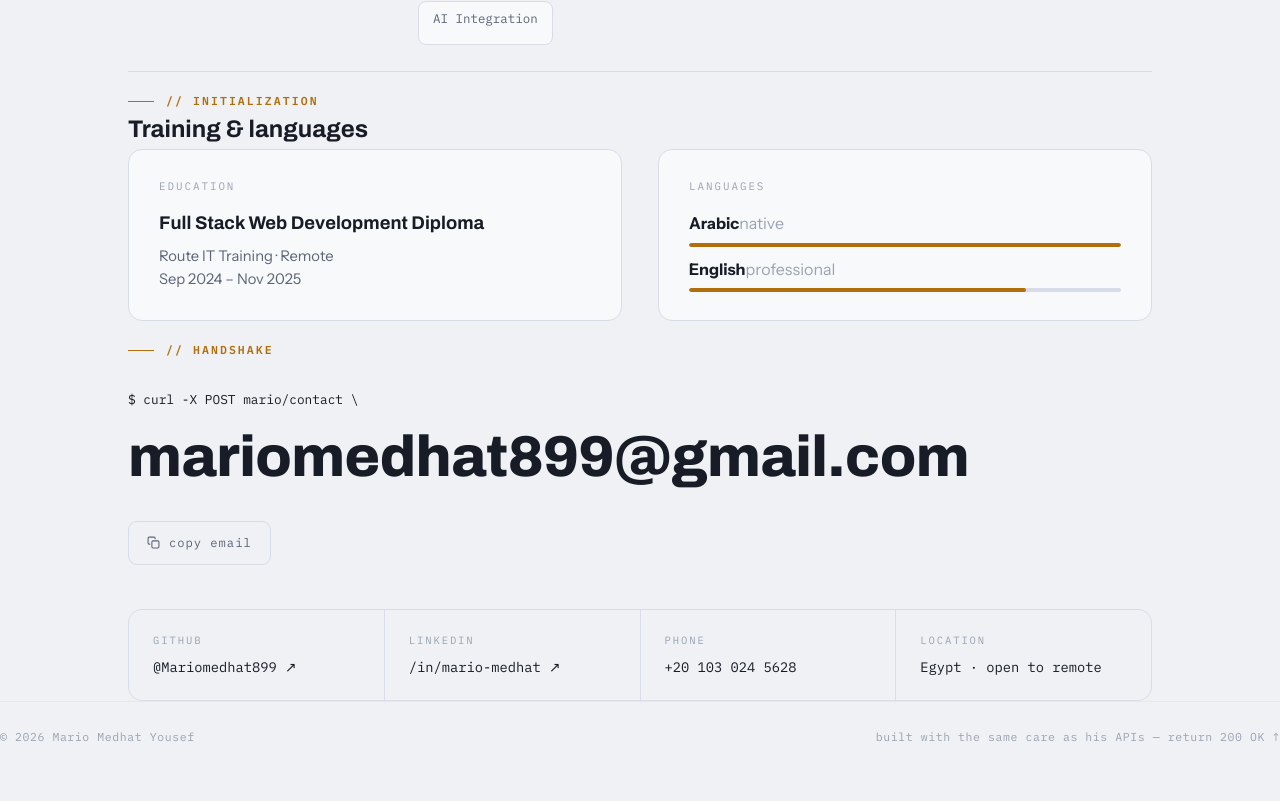
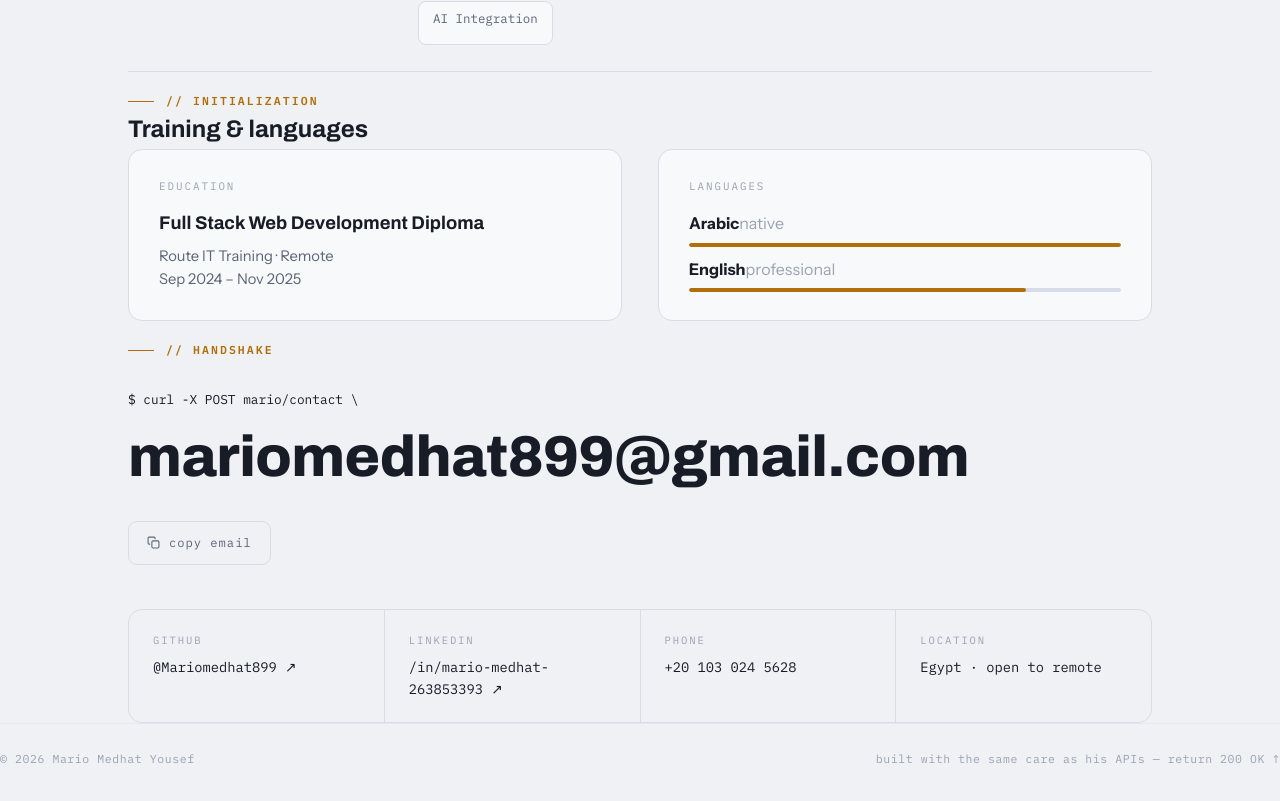
Before and after one commit to Mariomedhat899/Mario-s-Portfolio, an Angular app: page / in a window 1280 px wide. Shown: the part 3107-3908 px from the top of the page. Built offline with nearby package versions, Linux system fonts and the light colour scheme.

Commit message:
fix: update LinkedIn URL to correct profile

```diff
--- a/src/app/components/contact/contact.component.html
+++ b/src/app/components/contact/contact.component.html
@@ -14,8 +14,8 @@
       <a class="c-cell" href="https://github.com/Mariomedhat899" target="_blank" rel="noopener">
         <div class="k">github</div><div class="v">@Mariomedhat899 ↗</div>
       </a>
-      <a class="c-cell" href="https://linkedin.com/in/mario-medhat" target="_blank" rel="noopener">
-        <div class="k">linkedin</div><div class="v">/in/mario-medhat ↗</div>
+      <a class="c-cell" href="https://www.linkedin.com/in/mario-medhat-263853393" target="_blank" rel="noopener">
+        <div class="k">linkedin</div><div class="v">/in/mario-medhat-263853393 ↗</div>
       </a>
       <div class="c-cell">
         <div class="k">phone</div><div class="v">+20 103 024 5628</div>
```
